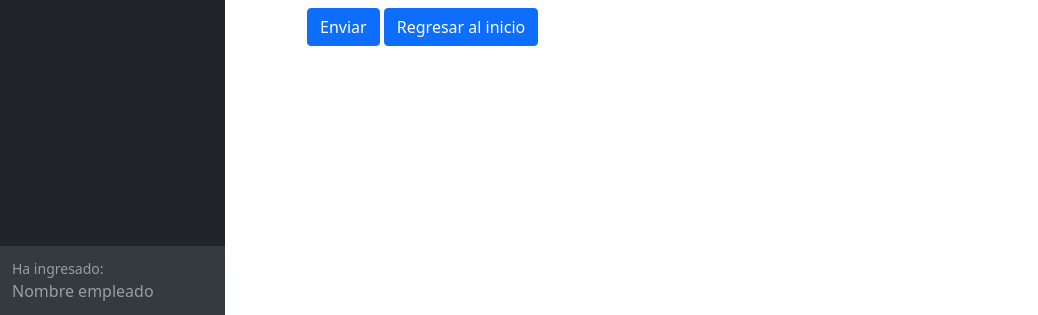
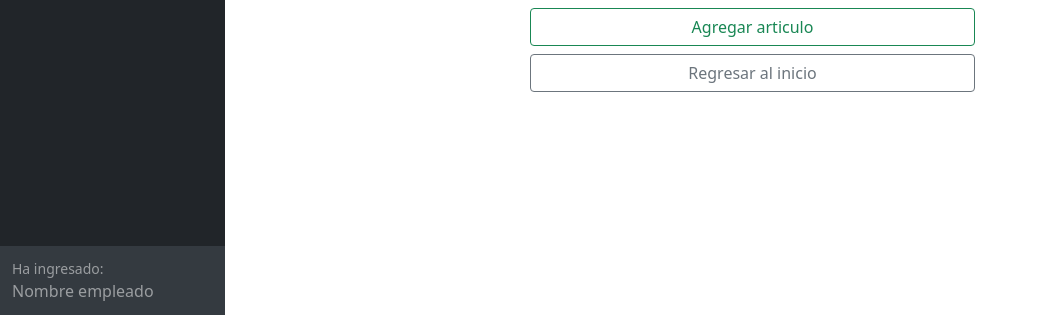
Before and after one commit to EduardoRu/controlInventario, a PHP site: page /crear_articulo.php in a window 1280 px wide. Shown: the part 485-800 px from the top of the page, without its empty margins (0-1038 px from the left). Run offline with PHP 8.4, Linux system fonts and the light colour scheme; data that the repository does not hold is empty; some libraries are stand-ins or nearby versions.

Commit message:
Por si acaso

```diff
--- a/crear_articulo.php
+++ b/crear_articulo.php
@@ -115,7 +115,7 @@ if (isset($_POST['submit'])) {
               <label for="personal_respo">Ubicación del articulo</label>
               <!-- Coloar con select con el nombre de las ubicaciones -->
               <select name="personal_respo" id="personal_respo" class="form-select" required>
-                <option value=""> --- </option>
+                <option value=""> </option>
                 <?php
                 foreach ($ubicacion as $u) {
                 ?>
@@ -129,7 +129,7 @@ if (isset($_POST['submit'])) {
               <label for="ubicacion_art">Responsable del articulo</label>
               <!-- Coloar con select con el nombre de las personas registradas -->
               <select name="ubicacion_art" id="ubicacion_art" class="form-select" required>
-                <option value=""> --- </option>
+                <option value=""> </option>
                 <?php
                 foreach ($personal as $p) {
                 ?>
@@ -139,9 +139,9 @@ if (isset($_POST['submit'])) {
                 ?>
               </select>
             </div>
-            <div class="form-group mt-2">
-              <input type="submit" name="submit" class="btn btn-primary" value="Enviar">
-              <a class="btn btn-primary" href="index.php">Regresar al inicio</a>
+            <div class="form-group mt-2 d-grid gap-2 col-6 mx-auto">
+              <input type="submit" name="submit" class="btn btn-outline-success" value="Agregar articulo">
+              <a class="btn btn-outline-secondary" href="index.php">Regresar al inicio</a>
             </div>
           </form>
         </div>
--- a/templases/modal_inventario.php
+++ b/templases/modal_inventario.php
@@ -85,7 +85,7 @@ try {
                     </div>
 
             </div>
-            <div class="modal-footer">
+            <div class="modal-footer ">
                 <button type="button" class="btn btn-secondary" data-bs-dismiss="modal">Cancelar</button>
                 <button type="submit" class="btn btn-primary" name="editar_articulo_<?= escapar($fila['id_articulo']) ?>" id="editar_articulo_<?= escapar($fila['id_articulo']) ?>">Guardar cambios</button>
             </div>
--- a/templases/nav.php
+++ b/templases/nav.php
@@ -1,6 +1,6 @@
 <nav class="sb-topnav navbar navbar-expand navbar-dark bg-dark">
     <!-- Navbar Brand-->
-    <a class="navbar-brand ps-3" href="index.html">Control de inventario</a>
+    <a class="navbar-brand ps-3" href="index.php">Control de inventario</a>
     <!-- Sidebar Toggle-->
     <button class="btn btn-link btn-sm order-1 order-lg-0 me-4 me-lg-0" id="sidebarToggle" href="#!"><i class="fas fa-bars"></i></button>
     <!-- Navbar Search-->
```
